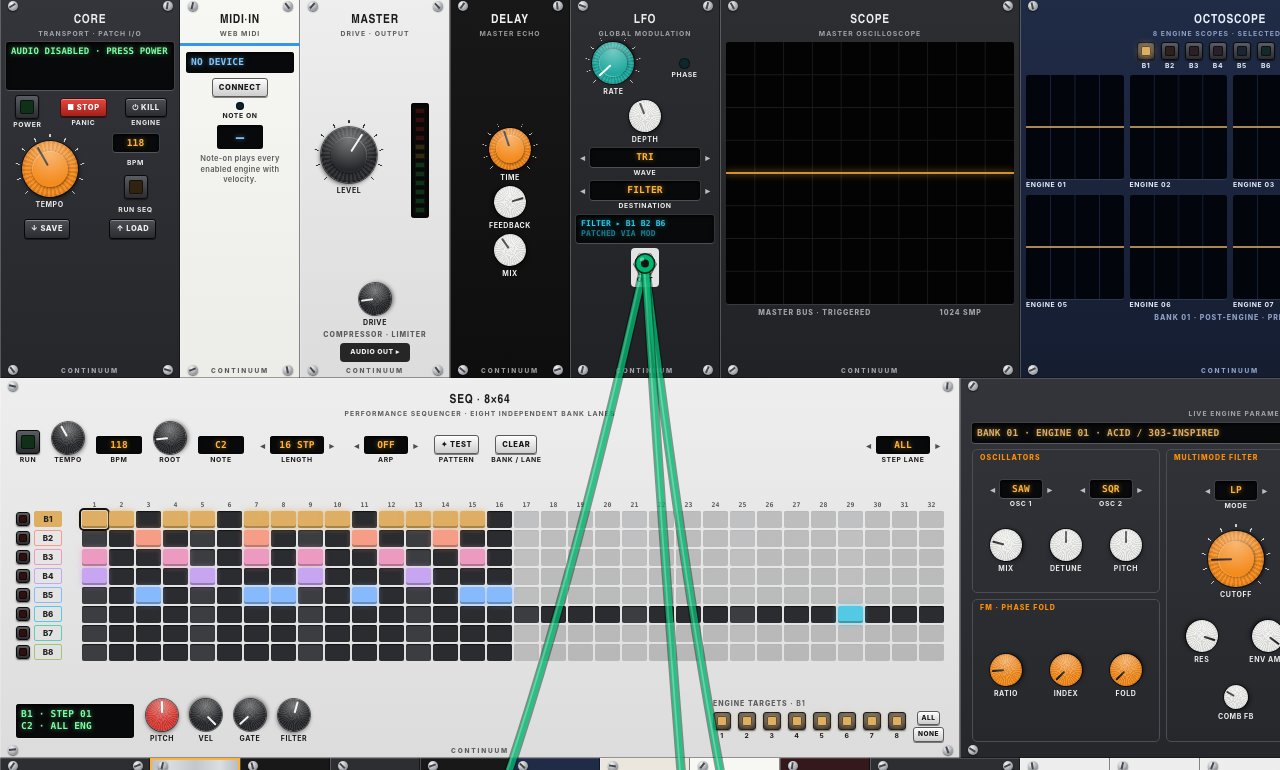
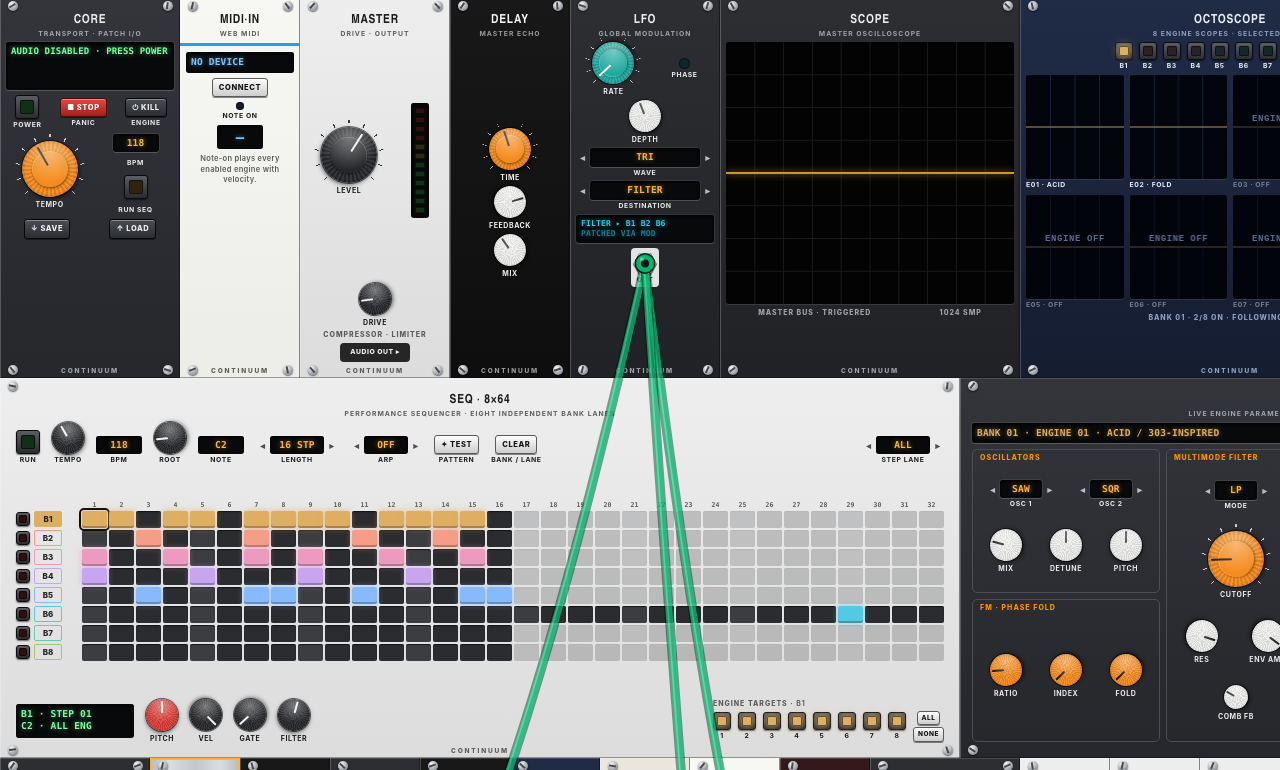
Before and after one commit to stefanoPollina/Hybrid, a plain HTML site: page index.html in a window 1280 px wide. Shown: the part 30-800 px from the top of the page. Drawn offline with Linux system fonts and the light colour scheme.

Commit message:
Add files via upload

```diff
--- a/index.html
+++ b/index.html
@@ -294,7 +294,7 @@ const ESEL={wave1:['OSC 1 WAVE',['sine','triangle','sawtooth','square']],wave2:[
 const SELLBL={sine:'SINE',triangle:'TRI',sawtooth:'SAW',square:'SQR',lowpass:'LP',highpass:'HP',bandpass:'BP',notch:'NOTCH',comb:'COMB',filter:'FILTER',pitch:'PITCH',amplitude:'AMP',off:'OFF',on:'ON'};
 
 let state={banks:defaultBanks(),steps:Array.from({length:16},(_,i)=>i%4===0),master:55,tempo:120,lfoRate:2,lfoDepth:20,lfoDest:'filter',lfoWave:'sine',drive:0,delayMix:12,delayTime:.25,feedback:12,gate:55,root:48,sendLevel:8,cables:[]};
-const ui={scene:0,scenePick:0,zoom:1,focus:[0,0],editBank:0,editStep:0,lane:'bank',octoBank:0,octave:3,recipe:0,facMode:'recipe',discMode:'guided',novelty:35,libT:[0,0],libChosen:{source:'factory',index:0},saved:[],sug:null,vars:[],drag:null,colorIdx:0,lights:1,cableOpacity:.8,tension:.5,
+const ui={octoFollow:true,oscH:[],scene:0,scenePick:0,zoom:1,focus:[0,0],editBank:0,editStep:0,lane:'bank',octoBank:0,octave:3,recipe:0,facMode:'recipe',discMode:'guided',novelty:35,libT:[0,0],libChosen:{source:'factory',index:0},saved:[],sug:null,vars:[],drag:null,colorIdx:0,lights:1,cableOpacity:.8,tension:.5,
  hits:Array.from({length:8},()=>Array(8).fill(0)),act:[],vu:[],vuM:[],vuN:{},vuL:Array(9).fill(0),octo:[],scope:null,lfoLed:null,idleDrawn:false,lfoKey:null,tremKey:null,playCells:[],cells:[],midi:null,midiHit:0};
 
 const isOut=id=>id==='lfo'||id.startsWith('bo:');
@@ -816,7 +816,7 @@ function makeAudio(){
   const an=ctx.createAnalyser();an.fftSize=256;trim.connect(an);return{input,filter,effect,trem,amp,pan,trim,an}});
  bankAnalysers=busNodes.map(d=>d.an);
  slotInputs=busNodes.map(d=>Array.from({length:8},()=>{const g=ctx.createGain();g.connect(d.input);return g}));
- slotAnalysers=slotInputs.map(row=>row.map(g=>{const a=ctx.createAnalyser();a.fftSize=512;g.connect(a);return a}));
+ slotAnalysers=slotInputs.map(row=>row.map(g=>{const a=ctx.createAnalyser();a.fftSize=2048;g.connect(a);return a}));
  masterAnalyser=ctx.createAnalyser();masterAnalyser.fftSize=2048;master.connect(masterAnalyser);
  lfo=ctx.createOscillator();lfoGain=ctx.createGain();lfo.connect(lfoGain);lfo.start();
  ui.lfoKey=null;ui.tremKey=null;ui.idleDrawn=false;
@@ -968,7 +968,7 @@ function rowControl(){return `<div class="row">
   <div class="lw" style="width:100%">${sel('ms:lfoWave','waveform')}WAVE</div><div class="lw" style="width:100%">${sel('ms:lfoDest','destination')}DESTINATION</div>
   <div class="lcd multi" id="lfoInfo" style="--lcdc:#2cc8e7;font-size:8px"></div>${jack('lfo','OUT',true,'Global LFO output — patch into bank MOD inputs')}`,{id:'modLfo',sub:'GLOBAL MODULATION'})}
  ${mod(20,'dark','SCOPE',`<canvas class="scr-c" id="scopeM" style="height:262px" aria-label="Master oscilloscope"></canvas><div class="rowc"><span class="lbl">MASTER BUS · TRIGGERED</span><span class="lbl">1024 SMP</span></div>`,{id:'modScope',sub:'MASTER OSCILLOSCOPE'})}
- ${mod(28,'navy','OCTOSCOPE',`<div class="octb" id="octB"></div><div class="oct">${Array.from({length:8},(_,i)=>`<div class="lw"><canvas class="scr-c" id="oct${i}" aria-label="Engine ${i+1} oscilloscope"></canvas><span>ENGINE ${pad(i+1)}</span></div>`).join('')}</div><span class="lbl" id="octLbl"></span>`,{id:'modOcto',sub:'8 ENGINE SCOPES · SELECTED BANK'})}
+ ${mod(28,'navy','OCTOSCOPE',`<div class="octb" id="octB"></div><div class="oct">${Array.from({length:8},(_,i)=>`<div class="lw"><canvas class="scr-c" id="oct${i}" aria-label="Engine ${i+1} oscilloscope"></canvas><span id="octL${i}">ENGINE ${pad(i+1)}</span></div>`).join('')}</div><span class="lbl" id="octLbl"></span>`,{id:'modOcto',sub:'8 ENGINE SCOPES · SELECTED BANK'})}
  ${mod(10,'light','ROUTER',`${knob('m:sendLevel','l','red','SEND')}<div class="lcd list multi" id="routes" style="height:150px;--lcdc:#ff6a5c"></div><button type="button" class="pb" data-act="clearRoutes">CLEAR SENDS</button><p class="tiny">Patch bank OUT ▸ a later bank IN</p>`,{id:'modRouter',sub:'SYNTHESIS MATRIX'})}
  ${mod(10,'black','SCENES',`<div class="lcd list" id="scnList" style="height:160px;--lcdc:#ff5fd2"></div><div class="lcd multi" id="scnInfo" style="height:66px;font-size:8px;--lcdc:#ff5fd2"></div>
   <button type="button" class="pb acc" data-act="scnLoad">▶ LOAD SCENE</button><div class="rowc"><button type="button" class="pb" data-act="scnPrev" aria-label="Previous scene">◂</button><button type="button" class="pb" data-act="scnNext" aria-label="Next scene">▸</button></div>`,{id:'modScenes',sub:'FULL-RACK PRESETS'})}
@@ -1022,7 +1022,7 @@ function syncEl(el){
 const syncWithin=root=>root.querySelectorAll('[data-k],[data-ro],[data-s]').forEach(syncEl);
 const syncKey=key=>rack.querySelectorAll(`[data-k="${key}"],[data-ro="${key}"]`).forEach(syncEl);
 const syncSelKey=key=>rack.querySelectorAll(`[data-s="${key}"]`).forEach(syncEl);
-function refreshEngine(b,s){const el=$(`eng-${b}-${s}`);if(!el)return;const tmp=document.createElement('div');tmp.innerHTML=engineHTML(b,s);const n=tmp.firstElementChild;el.replaceWith(n);syncWithin(n);ui.act[b][s]=$(`act-${b}-${s}`)}
+function refreshEngine(b,s){const el=$(`eng-${b}-${s}`);if(!el)return;const tmp=document.createElement('div');tmp.innerHTML=engineHTML(b,s);const n=tmp.firstElementChild;el.replaceWith(n);syncWithin(n);ui.act[b][s]=$(`act-${b}-${s}`);if(b===ui.octoBank)renderOctoBtns()}
 function say(msg){const s=$('status');if(s)s.textContent=msg}
 function info(){const on=state.banks.reduce((n,b)=>n+b.slots.filter(s=>s.on).length,0);$('mbInfo').textContent=`${state.tempo} BPM · ${ctx?ctx.sampleRate+' Hz':'AUDIO OFF'} · ${on}/64 ENGINES · ${state.cables.length} CABLE${state.cables.length===1?'':'S'}${seqTimer?' · SEQ ▶':''}`}
 function leds(){const run=!!ctx&&ctx.state==='running';rack.querySelectorAll('.pwrLed').forEach(l=>l.classList.toggle('on',run));rack.querySelectorAll('.runLed').forEach(l=>l.classList.toggle('on',!!seqTimer));info()}
@@ -1044,7 +1044,7 @@ function renderEditor(){const[b,s]=ui.focus,sl=state.banks[b].slots[s],host=$('e
  $('modEditor').style.setProperty('--bc',BANKC[b]);syncWithin(host)}
 function setFocus(b,s,scroll=true){const[ob,os]=ui.focus;ui.focus=[b,s];ui.libT=[b,s];
  for(const[x,y,on]of[[ob,os,false],[b,s,true]]){const el=$(`eng-${x}-${y}`);if(!el)continue;el.classList.toggle('focused',on);el.querySelector('[data-act="focus"] .led')?.classList.toggle('on',on)}
- renderEditor();syncSelKey('lb');syncSelKey('le');
+ renderEditor();syncSelKey('lb');syncSelKey('le');if(ui.octoFollow&&ui.octoBank!==b){ui.octoBank=b}renderOctoBtns();
  if(scroll){const ed=$('modEditor'),r=ed.getBoundingClientRect(),v=viewport.getBoundingClientRect();if(r.bottom<v.top+60||r.top>v.bottom-60||r.right<v.left+60||r.left>v.right-60)ed.scrollIntoView({behavior:'smooth',block:'nearest',inline:'nearest'})}
  say(`EDITING B${b+1}·E${s+1} · ${TYPES[state.banks[b].slots[s].type].toUpperCase()}`)}
 
@@ -1144,17 +1144,17 @@ function locate(id){const el=$(id);if(!el)return;el.scrollIntoView({behavior:'sm
 const ACT={
  power:async()=>{await ensure()},stop:()=>panic(),kill:()=>killAudio(),run:()=>toggleSeq(),
  export:()=>{download({format:'continuum-synth-p01',state},'Continuum_Synth_8x8_Patch.json');say('RACK PATCH SAVED')},import:()=>$('file').click(),
- slotOn:a=>{const[b,s]=pair(a),sl=state.banks[b].slots[s];sl.on=!sl.on;rack.querySelectorAll(`[data-act="slotOn"][data-arg="${a}"] .led`).forEach(l=>l.classList.toggle('on',sl.on));info()},
+ slotOn:a=>{const[b,s]=pair(a),sl=state.banks[b].slots[s];sl.on=!sl.on;rack.querySelectorAll(`[data-act="slotOn"][data-arg="${a}"] .led`).forEach(l=>l.classList.toggle('on',sl.on));info();renderOctoBtns()},
  audition:async a=>{if(await ensure())trigger(48,null,.42,pair(a))},
  focus:a=>setFocus(...pair(a)),
  playBank:async a=>{if(await ensure())trigger(48,null,.42,[+a])},
  mute:a=>{const p=state.bankPatterns[+a];p.mute=!p.mute;rack.querySelectorAll(`[data-act="mute"][data-arg="${a}"] .led`).forEach(l=>l.classList.toggle('on',p.mute))},
- seqBank:a=>{ui.editBank=+a;ui.editStep=Math.min(ui.editStep,pat().length-1);ui.lane='bank';ui.octoBank=+a;renderSeqGrid();renderOctoBtns()},
+ seqBank:a=>{ui.editBank=+a;ui.editStep=Math.min(ui.editStep,pat().length-1);ui.lane='bank';if(ui.octoFollow)ui.octoBank=+a;renderSeqGrid();renderOctoBtns()},
  seqTest:()=>{const p=pat();p.steps.forEach((st,i)=>{st.on=i<p.length&&i%4!==3;st.pitch=[0,0,7,12,5,3,7,-5][i%8];st.velocity=[110,78,94,70][i%4];st.gate=55;st.filter=[30,60,80,45][i%4]});renderSeqGrid();say(`TEST PATTERN LOADED · BANK ${ui.editBank+1}`)},
  seqClear:()=>{if(ui.lane==='bank')pat().steps.forEach(st=>st.on=false);else state.engineSequence[ui.editBank].masks[+ui.lane].fill(false);renderSeqGrid();say(`BANK ${ui.editBank+1} ${ui.lane==='bank'?'PATTERN':'ENGINE '+(+ui.lane+1)+' MASK'} CLEARED`)},
  target:a=>{const t=state.engineSequence[ui.editBank].targets;t[+a]=!t[+a];renderTargets()},
  tAll:()=>{state.engineSequence[ui.editBank].targets.fill(true);renderTargets()},tNone:()=>{state.engineSequence[ui.editBank].targets.fill(false);renderTargets()},
- octo:a=>{ui.octoBank=+a;renderOctoBtns()},
+ octo:a=>{ui.octoBank=+a;ui.octoFollow=false;renderOctoBtns()},octoFollow:()=>{ui.octoFollow=!ui.octoFollow;if(ui.octoFollow)ui.octoBank=ui.focus[0];renderOctoBtns()},
  clearRoutes:()=>{state.cables=state.cables.filter(c=>c.from==='lfo');cablesChanged();say('AUDIO SENDS CLEARED · DIRECT PATHS RETAINED')},
  midi:()=>midiConnect(),
  edPrev:()=>{const i=(ui.focus[0]*8+ui.focus[1]+63)%64;setFocus(i>>3,i&7,false)},edNext:()=>{const i=(ui.focus[0]*8+ui.focus[1]+1)%64;setFocus(i>>3,i&7,false)},
@@ -1181,7 +1181,9 @@ function renderScenes(){const l=$('scnList');if(!l)return;l.innerHTML=SCENES.map
 function loadScene(i){const sc=SCENES[i];if(!sc)return;applyScene(sc);ui.scenePick=i;ui.editBank=0;ui.editStep=0;ui.lane='bank';ui.focus=[0,0];ui.libT=[0,0];ui.lfoKey=null;ui.tremKey=null;buildRack();updateAudio();applyMatrix();say(`SCENE ▸ ${sc.name.toUpperCase()} · ${sc.tag}`)}
 
 /* ═════════════ octoscope buttons ═════════════ */
-function renderOctoBtns(){const el=$('octB');if(!el)return;el.innerHTML=BANKC.map((c,i)=>`<div class="lw">${ledBtn('octo',i,ui.octoBank===i,c,`Show bank ${i+1} engines`)}B${i+1}</div>`).join('');$('octLbl').textContent=`BANK ${pad(ui.octoBank+1)} · POST-ENGINE · PRE-BUS`;ui.idleDrawn=false}
+function renderOctoBtns(){const el=$('octB');if(!el)return;el.innerHTML=BANKC.map((c,i)=>`<div class="lw">${ledBtn('octo',i,ui.octoBank===i,c,`Show bank ${i+1} engines`)}B${i+1}</div>`).join('')+`<div class="lw" style="margin-left:6px">${ledBtn('octoFollow','',ui.octoFollow,'#ffffff','Follow the bank you are editing')}FOLLOW</div>`;
+ const bk=state.banks[ui.octoBank];$('octLbl').textContent=`BANK ${pad(ui.octoBank+1)} · ${bk.slots.filter(s=>s.on).length}/8 ON · ${ui.octoFollow?'FOLLOWING EDITS':'LOCKED'}`;
+ bk.slots.forEach((sl,i)=>{const l=$('octL'+i);if(l){l.textContent=`E${pad(i+1)} · ${sl.on?SHORT[sl.type]:'OFF'}`;l.style.opacity=sl.on?1:.45}});ui.oscH=[];ui.idleDrawn=false}
 
 /* ═════════════ P14 factory library + mutator ═════════════ */
 const FAMILIES=[['Warm & Organic',['Velvet Bloom','Golden Drift','Soft Ember','Living Breath'],[1,6],38,48,12,'play'],['Ambient & Evolving',['Celestial Tide','Infinite Glass','Aurora Field','Slow Horizon'],[4,6],59,39,25,'drone'],['Analogue & Harmonic',['Copper Pulse','Satin Lead','Vintage Current','Harmonic Sun'],[0,1],54,43,10,'arp'],['Bell & Resonant',['Crystal Rain','Bronze Bells','Singing Stone','Silver Chimes'],[2,5],76,42,25,'arp'],['Bass & Subharmonic',['Deep Current','Subterranean','Velvet Pressure','Low Orbit'],[1,6],23,44,5,'play'],['Rhythmic & Pulsating',['Heartbeat Engine','Liquid Motion','Amber Sequence','Kinetic Bloom'],[3,0],63,40,15,'arp'],['Natural & Textural',['Forest Whisper','Rain Resonance','Organic Pulse','Mosslight'],[5,6],49,36,20,'drone'],['Experimental & Expressive',['Harmonic Creature','Fractal Bloom','Liquid Alloy','Emergent Voice'],[7,3],64,32,12,'play']];
@@ -1248,9 +1250,16 @@ function trace(c,d,w,h,gain){let st=0;const half=d.length>>1;for(let i=1;i<half;
 function drawScopes(active){
  const g=ui.scope&&prep(ui.scope);if(g){const{c,w,h}=g;c.fillStyle='#030303';c.fillRect(0,0,w,h);c.strokeStyle='#1a1a1a';c.lineWidth=1;c.beginPath();for(let i=1;i<10;i++){c.moveTo(i*w/10,0);c.lineTo(i*w/10,h)}for(let i=1;i<8;i++){c.moveTo(0,i*h/8);c.lineTo(w,i*h/8)}c.stroke();c.strokeStyle='#2c2c2c';c.beginPath();c.moveTo(0,h/2);c.lineTo(w,h/2);c.stroke();
   c.strokeStyle='#ffb437';c.lineWidth=1.6;c.shadowColor='#ffb437';c.shadowBlur=7;if(active&&masterAnalyser){const d=masterAnalyser._b||(masterAnalyser._b=new Float32Array(masterAnalyser.fftSize));masterAnalyser.getFloatTimeDomainData(d);trace(c,d,w,h,1.1)}else{c.beginPath();c.moveTo(0,h/2);c.lineTo(w,h/2);c.stroke()}c.shadowBlur=0}
- const row=active?slotAnalysers[ui.octoBank]:null,col=BANKC[ui.octoBank];
- ui.octo.forEach((cv,i)=>{const g=cv&&prep(cv);if(!g)return;const{c,w,h}=g;c.fillStyle='#02050b';c.fillRect(0,0,w,h);c.strokeStyle='#15213b';c.lineWidth=1;c.beginPath();for(let x=1;x<4;x++){c.moveTo(x*w/4,0);c.lineTo(x*w/4,h)}c.moveTo(0,h/2);c.lineTo(w,h/2);c.stroke();c.strokeStyle=col;c.lineWidth=1.3;
-  if(row){const a=row[i],d=a._b||(a._b=new Float32Array(a.fftSize));a.getFloatTimeDomainData(d);trace(c,d,w,h,3)}else{c.beginPath();c.moveTo(0,h/2);c.lineTo(w,h/2);c.stroke()}})}
+ const row=active?slotAnalysers[ui.octoBank]:null,col=BANKC[ui.octoBank],now=performance.now(),bk=state.banks[ui.octoBank];
+ ui.octo.forEach((cv,i)=>{const g=cv&&prep(cv);if(!g)return;const{c,w,h}=g;c.fillStyle='#02050b';c.fillRect(0,0,w,h);c.strokeStyle='#15213b';c.lineWidth=1;c.beginPath();for(let x=1;x<4;x++){c.moveTo(x*w/4,0);c.lineTo(x*w/4,h)}c.moveTo(0,h/2);c.lineTo(w,h/2);c.stroke();
+  const H=ui.oscH[i]||(ui.oscH[i]={buf:null,t:-1e9,pk:0});
+  if(row){const a=row[i],d=a._b||(a._b=new Float32Array(a.fftSize));a.getFloatTimeDomainData(d);let pk=0;for(let j=0;j<d.length;j++){const v=Math.abs(d[j]);if(v>pk)pk=v}
+   if(pk>.003){if(!H.buf||H.buf.length!==d.length)H.buf=new Float32Array(d.length);H.buf.set(d);H.t=now;H.pk=pk}}
+  const age=now-H.t,alpha=H.buf?(age<80?1:Math.max(0,1-(age-80)/900)):0;
+  c.strokeStyle=col;c.lineWidth=1.4;
+  if(alpha>.02){c.globalAlpha=.2+.8*alpha;c.shadowColor=col;c.shadowBlur=5*alpha;trace(c,H.buf,w,h,.42/Math.max(H.pk,.015));c.shadowBlur=0;c.globalAlpha=1}
+  else{c.globalAlpha=.5;c.beginPath();c.moveTo(0,h/2);c.lineTo(w,h/2);c.stroke();c.globalAlpha=1}
+  if(!bk.slots[i].on){c.fillStyle='rgba(2,5,11,.55)';c.fillRect(0,0,w,h);c.fillStyle='#5b6a8c';c.font='700 9px ui-monospace,monospace';c.textAlign='center';c.fillText('ENGINE OFF',w/2,h/2-6)}})}
 function lfoValue(ph){switch(state.lfoWave){case 'triangle':return 1-4*Math.abs(ph-.5);case 'square':return ph<.5?1:-1;case 'sawtooth':return 2*ph-1;default:return Math.sin(ph*Math.PI*2)}}
 function frame(now){requestAnimationFrame(frame);
  for(let b=0;b<8;b++)for(let s=0;s<8;s++){const h=ui.hits[b][s];let l=h&&now>=h?Math.exp(-(now-h)/170):0;if(l<.02)l=0;const el=ui.act[b]?.[s];if(el&&Math.abs((el._l||0)-l)>.015){el._l=l;el.style.setProperty('--l',l.toFixed(3))}}
```
